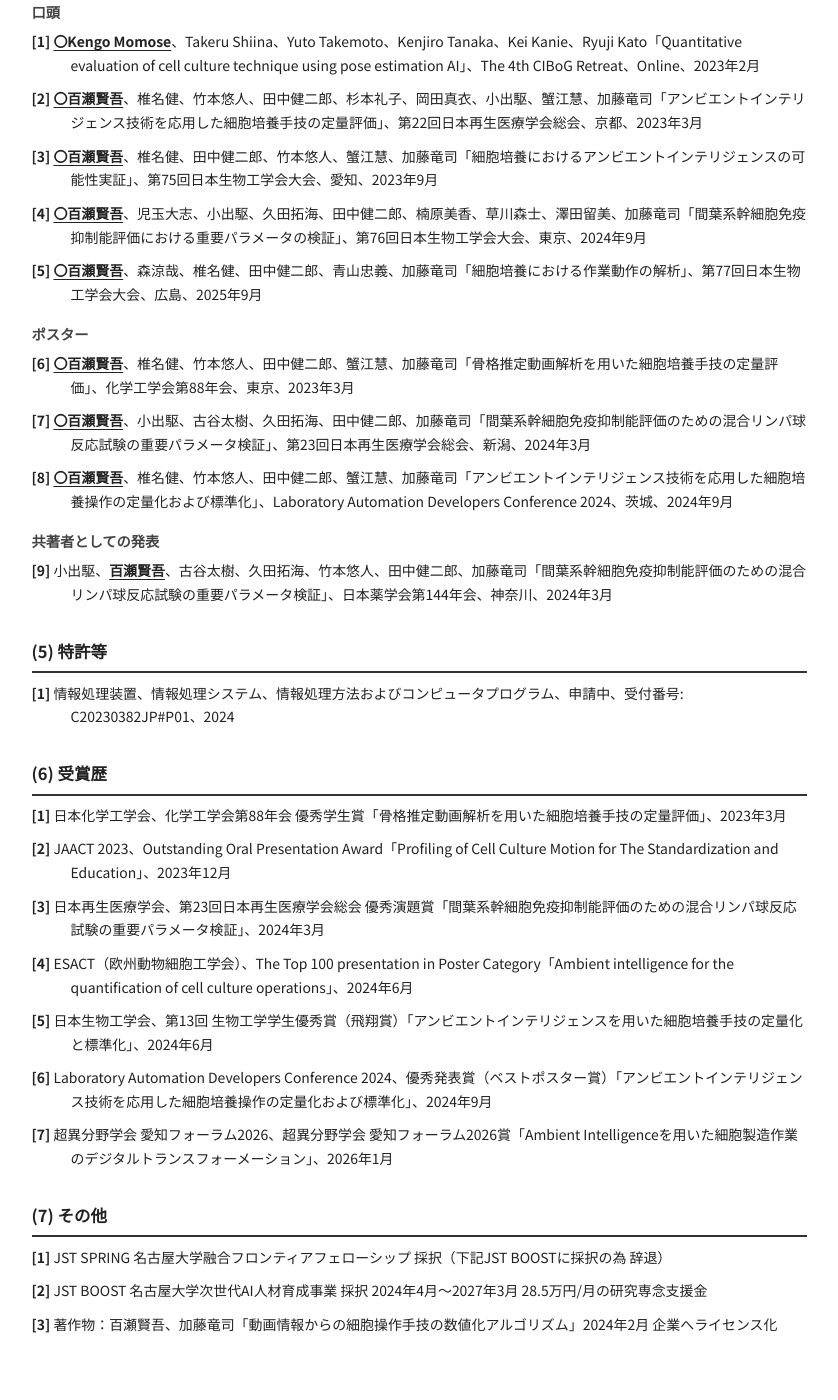
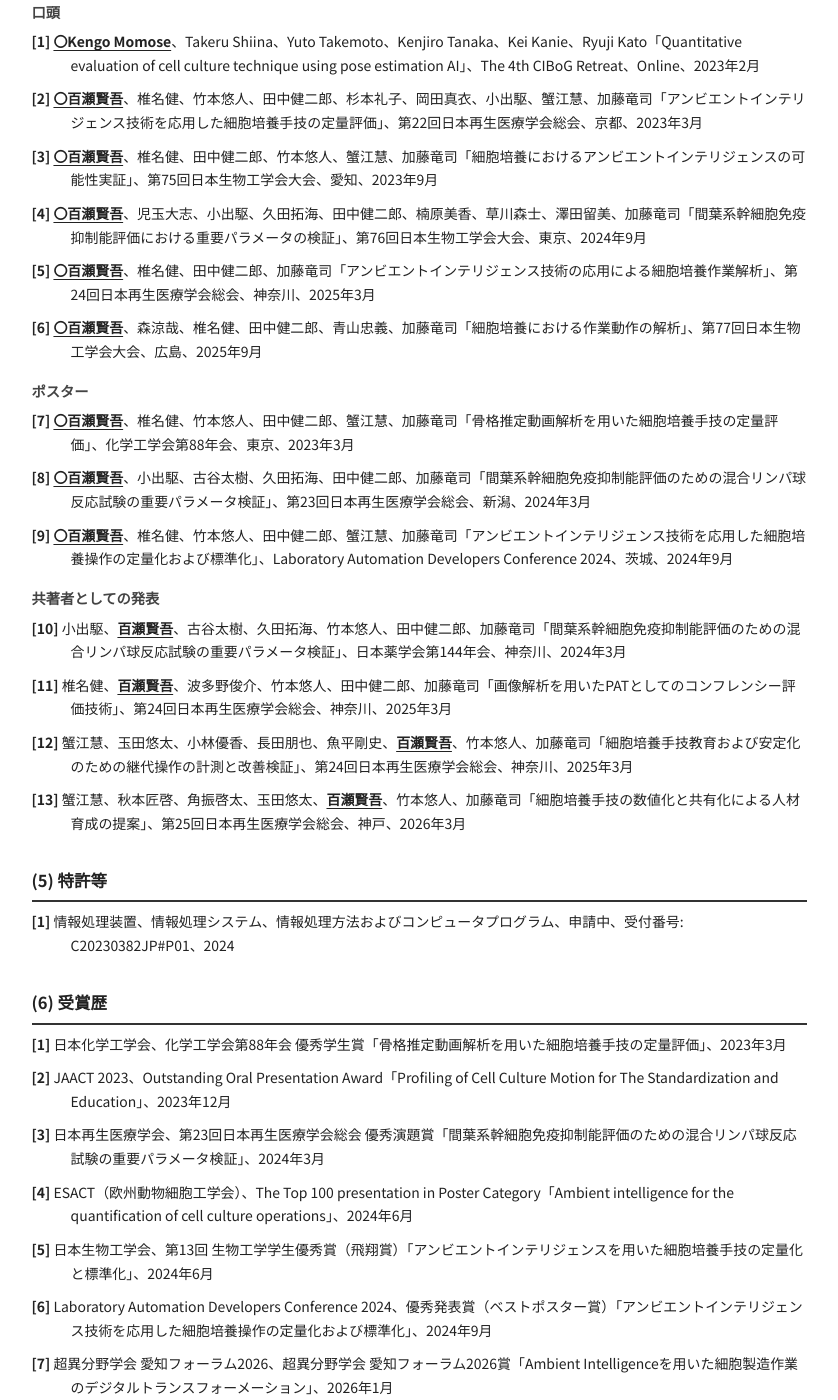
Before and after one commit to kengomomose/achievement-list, a Jekyll site: the page built from index.html, in a window 1280 px wide and 1400 px high, scrolled down 837 px. Shown: the whole window, without its empty margins (221-1059 px from the left). Built offline with Jekyll 4.4.1, drawn with Linux system fonts in a browser that asks for light colours.

Commit message:
再生医療学会24, 25回を追加。共著もあった

```diff
--- a/_data/achievements.yml
+++ b/_data/achievements.yml
@@ -266,6 +266,19 @@ domestic:
       presenter: true
       authors:
         - { name: "百瀬賢吾", me: true }
+        - { name: "椎名健" }
+        - { name: "田中健二郎" }
+        - { name: "加藤竜司" }
+      title: "アンビエントインテリジェンス技術の応用による細胞培養作業解析"
+      conference: "第24回日本再生医療学会総会"
+      place: "神奈川"
+      year: 2025
+      month: 3
+
+    - lang: ja
+      presenter: true
+      authors:
+        - { name: "百瀬賢吾", me: true }
         - { name: "森涼哉" }
         - { name: "椎名健" }
         - { name: "田中健二郎" }
@@ -340,6 +353,54 @@ domestic:
       conference: "日本薬学会第144年会"
       place: "神奈川"
       year: 2024
+      month: 3
+
+    - lang: ja
+      presenter: false
+      authors:
+        - { name: "椎名健" }
+        - { name: "百瀬賢吾", me: true }
+        - { name: "波多野俊介" }
+        - { name: "竹本悠人" }
+        - { name: "田中健二郎" }
+        - { name: "加藤竜司" }
+      title: "画像解析を用いたPATとしてのコンフレンシー評価技術"
+      conference: "第24回日本再生医療学会総会"
+      place: "神奈川"
+      year: 2025
+      month: 3
+
+    - lang: ja
+      presenter: false
+      authors:
+        - { name: "蟹江慧" }
+        - { name: "玉田悠太" }
+        - { name: "小林優香" }
+        - { name: "長田朋也" }
+        - { name: "魚平剛史" }
+        - { name: "百瀬賢吾", me: true }
+        - { name: "竹本悠人" }
+        - { name: "加藤竜司" }
+      title: "細胞培養手技教育および安定化のための継代操作の計測と改善検証"
+      conference: "第24回日本再生医療学会総会"
+      place: "神奈川"
+      year: 2025
+      month: 3
+
+    - lang: ja
+      presenter: false
+      authors:
+        - { name: "蟹江慧" }
+        - { name: "秋本匠啓" }
+        - { name: "角振啓太" }
+        - { name: "玉田悠太" }
+        - { name: "百瀬賢吾", me: true }
+        - { name: "竹本悠人" }
+        - { name: "加藤竜司" }
+      title: "細胞培養手技の数値化と共有化による人材育成の提案"
+      conference: "第25回日本再生医療学会総会"
+      place: "神戸"
+      year: 2026
       month: 3
 
 # ---------------------------------------------------------------------------
```
